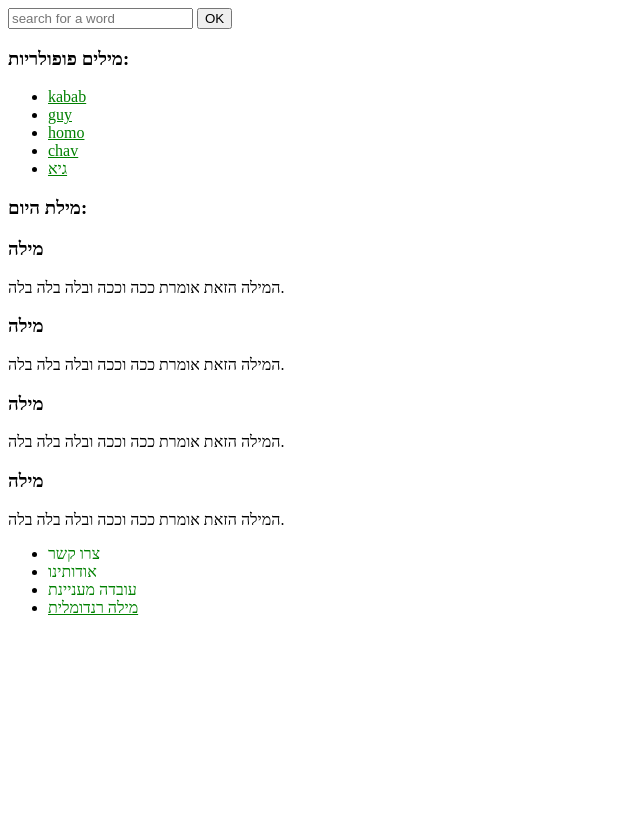
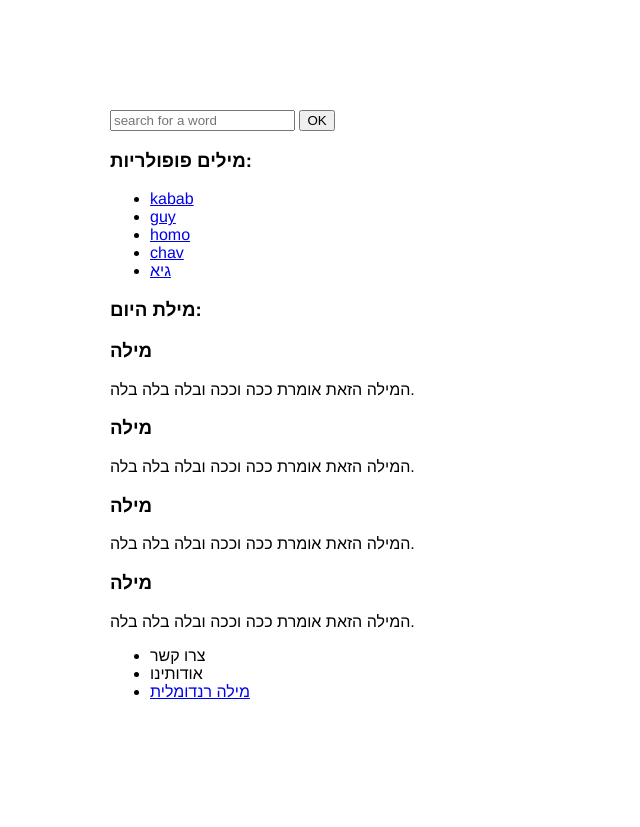
Before and after one commit to gystr/words, a Django app: page /words/ in a window 1280 px wide. Shown: the whole page, without its empty margins (0-640 px from the left). Before the commit the page ends 615 px from the top, so only its background shows below. Run offline with Django 3.2, Linux system fonts and the light colour scheme; data comes from the database, SQL or seed files in the repository.

Commit message:
getting frustrated with css

```diff
--- a/words/static/words/style.css
+++ b/words/static/words/style.css
@@ -1,3 +1,9 @@
-li a {
-    color: green;
+body {
+  margin: 10px;
+  padding: 100px;
+  font-family: Helvetica,serif,sans-serif;
 }
+
+h1 {
+  font-size: 50px;
+}
--- a/words/templates/words/index.html
+++ b/words/templates/words/index.html
@@ -7,12 +7,12 @@
   <meta http-equiv="X-UA-Compatible" content="ie=edge">
   {% load static %}
   <link rel="stylesheet" type="text/css" href="{% static 'words/style.css' %}">
-  <!-- <link rel="stylesheet" href="css/index.css"> -->
   <title>סלנגז</title>
 </head>
 <body>
-  <div class="container">
-  <header class="header">
+
+
+  <header >
     <form action="/words/" method="post">{% csrf_token %}
     <input name="query" type="text" name="your_name" placeholder="search for a word">
     <input type="submit" value="OK">
@@ -31,6 +31,7 @@
         <p>No Words are available.</p>
     {% endif %}
   </section>
+
   <div class="word_of_the_day">
     <H3>מילת היום:</H3>
     <div class="box">
@@ -51,10 +52,8 @@
     <h3 class="word">מילה</h3>
     <p class="def">המילה הזאת אומרת ככה וככה ובלה בלה בלה.</p>
   </div>
-  <footer>  <ul> <li><a>צרו קשר</a></li>  <li><a>אודותינו</a></li>   <li><a>עובדה מעניינת</a></li>  <li><a href="/random/">מילה רנדומלית</a></li>
+  <footer>  <ul> <li><a>צרו קשר</a></li>  <li><a>אודותינו</a></li>  <li><a href="/random/">מילה רנדומלית</a></li>
     </ul> </footer>
-  </div>
-
 
 </body>
 </html>
```
